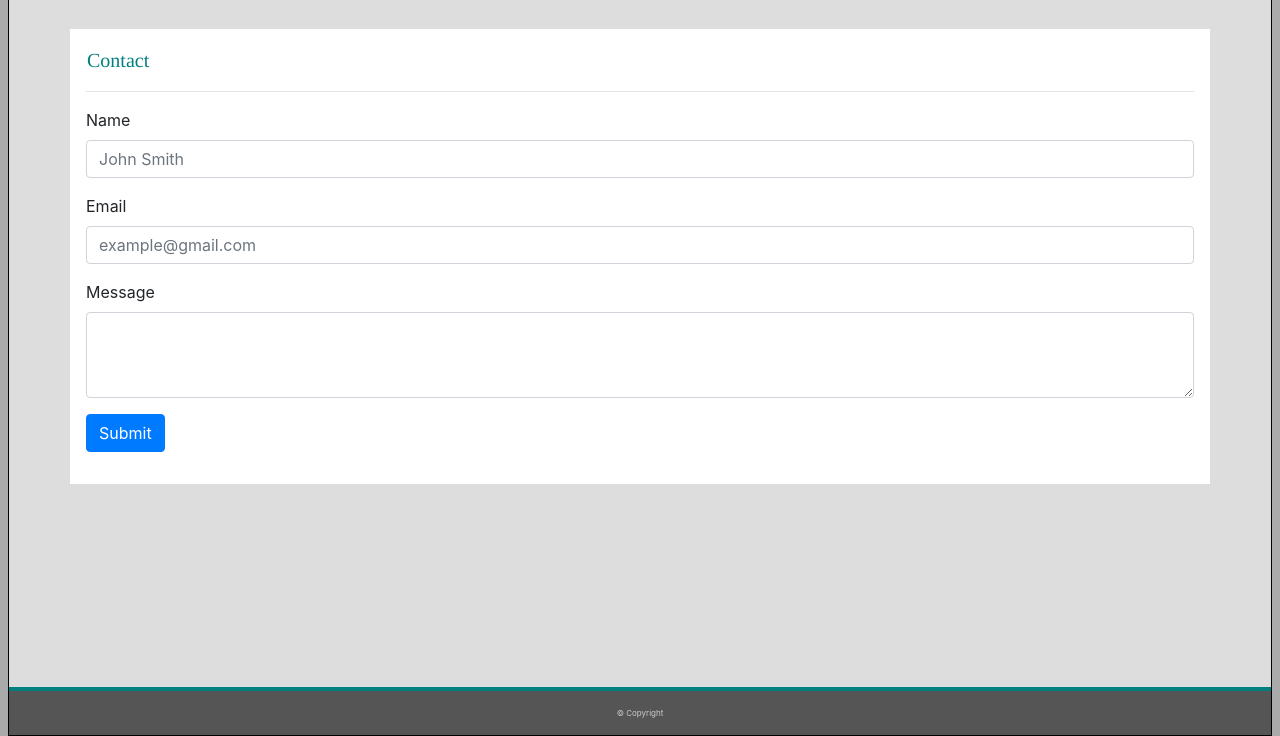
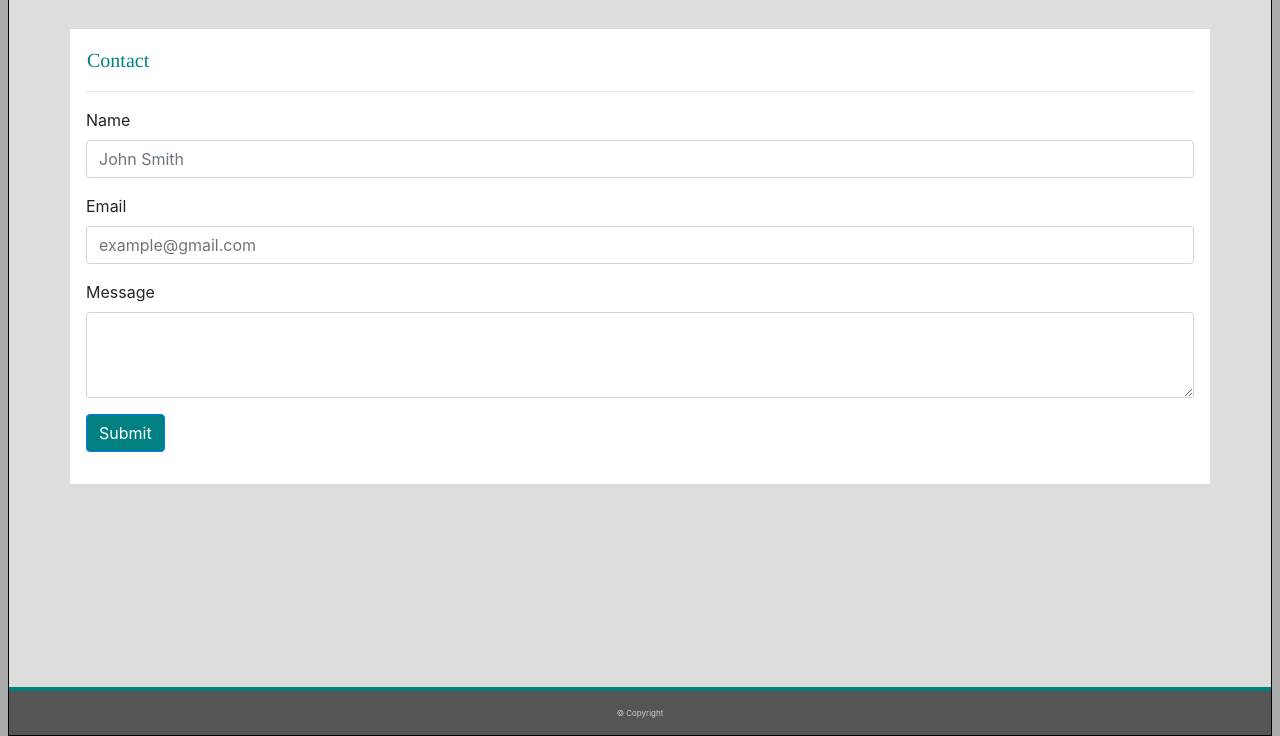
Before and after one commit to zenglenn42/utbc2019-hw-02-portfolio, a plain HTML site: page assets/contact.html in a window 1280 px wide. Shown: the part 64-800 px from the top of the page. Drawn offline with Linux system fonts and the light colour scheme.

Commit message:
style submit button with teal color

```diff
--- a/assets/contact.html
+++ b/assets/contact.html
@@ -45,7 +45,7 @@
                       <label for="exampleFormControlTextarea1">Message</label>
                       <textarea class="form-control" id="exampleFormControlTextarea1" rows="3"></textarea>
                   </div>
-                  <button type="submit" class="btn btn-primary">Submit</button>
+                  <button type="submit" style="background-color: teal" class="btn btn-primary">Submit</button>
                 </form>
           </p>
         </p>
```
